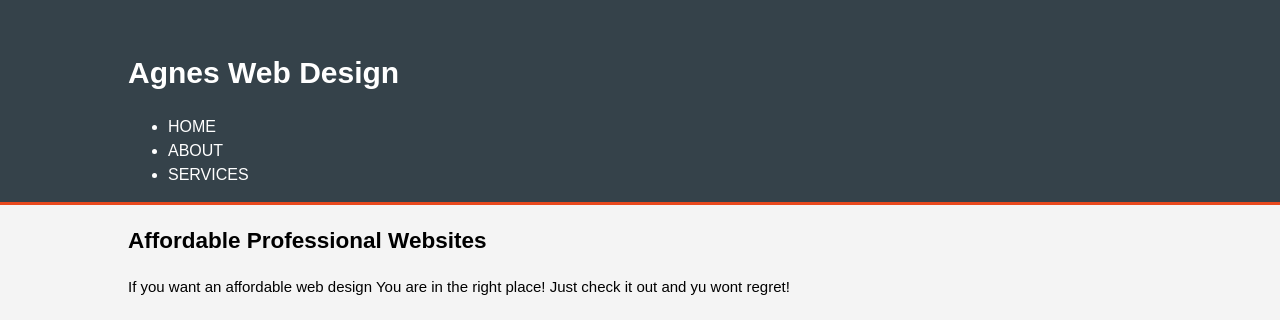
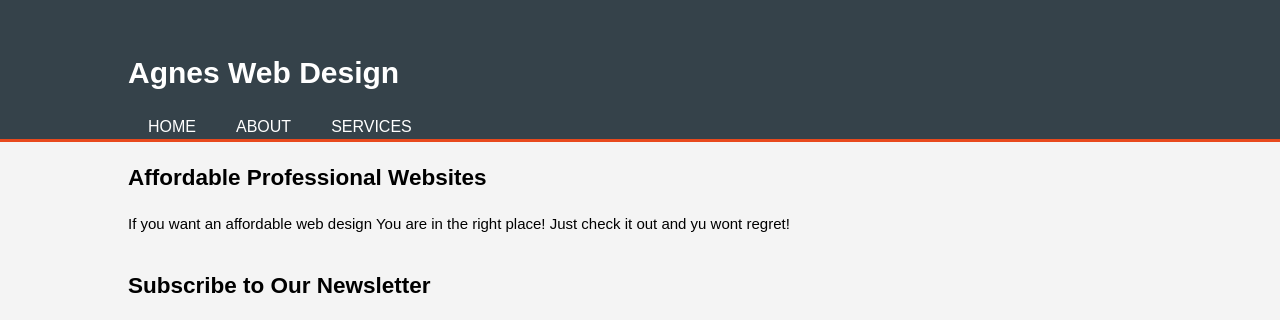
Before and after one commit to brettl1991/HTML5-Website, a plain HTML site: page index.html in a window 1280 px wide. Shown: the top 320 px of the page. Drawn offline with Linux system fonts and the light colour scheme.

Commit message:
Making the menu horisontal

```diff
--- a/css/style.css
+++ b/css/style.css
@@ -30,3 +30,14 @@ header a{
     text-transform: uppercase;
     font-size: 16px;
 }
+
+header ul{
+    margin: 0;
+    padding: 0;
+}
+
+header li{
+    float: left;
+    display: inline;
+    padding: 0 20px 0 20px;
+}
```
